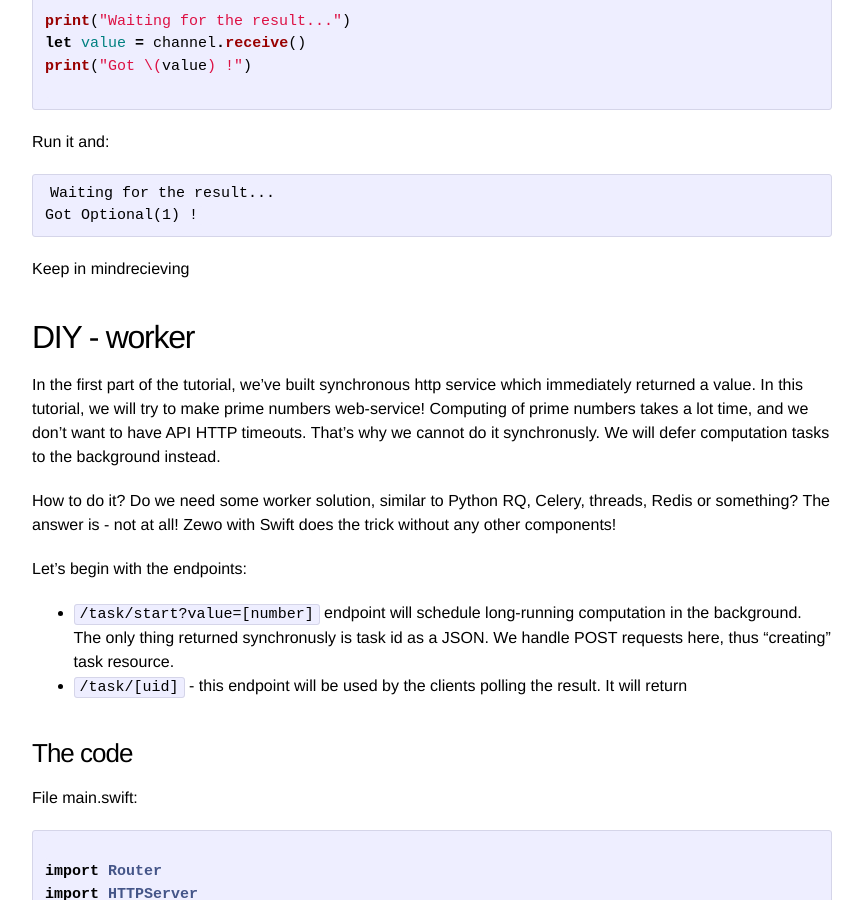
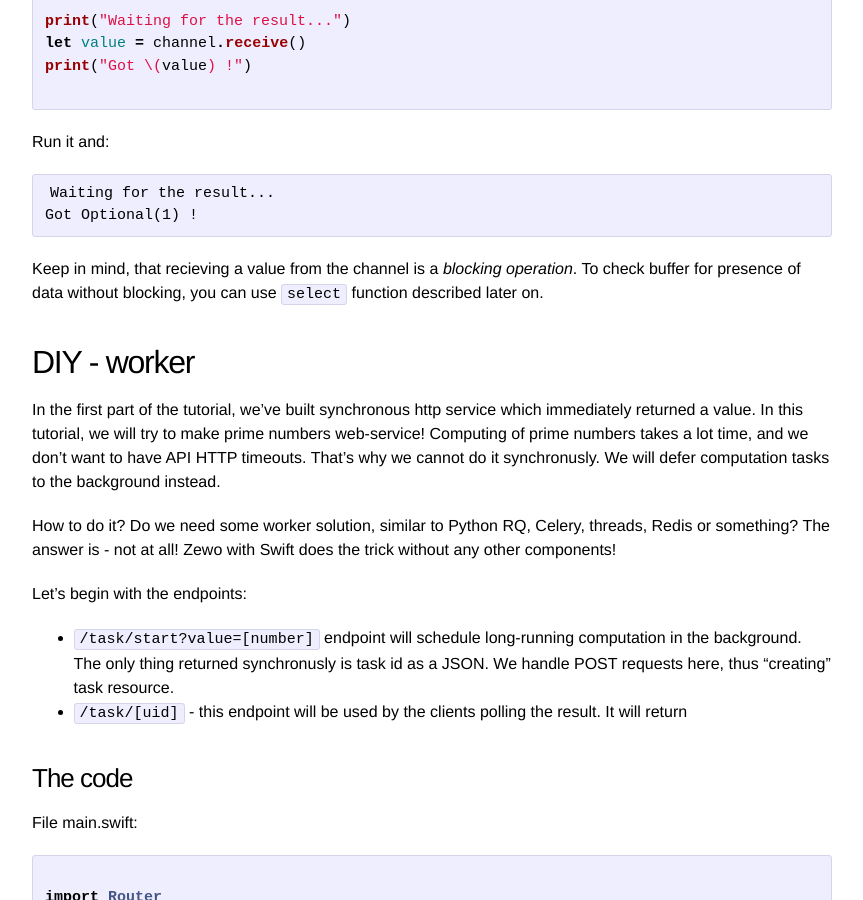
Before and after one commit to vi4m/vi4m.github.io, a Jekyll site: the page built from _posts/2016-09-04-swift-on-linux-tutorial-part-2.md, in a window 1280 px wide and 900 px high, scrolled down 1172 px. Shown: the whole window, without its empty margins (208-1071 px from the left). Built offline with Jekyll 4.4.1, drawn with Linux system fonts in a browser that asks for light colours; comment, search, counter and statistics services are not loaded.

Commit message:
Draft of tutorial 2

````diff
--- a/_posts/2016-09-04-swift-on-linux-tutorial-part-2.md
+++ b/_posts/2016-09-04-swift-on-linux-tutorial-part-2.md
@@ -61,7 +61,8 @@ Run it and:
 Waiting for the result...
 Got Optional(1) !
 ```
-Keep in mindrecieving
+Keep in mind, that recieving a value from the channel is a _blocking operation_. To check buffer for presence of data without blocking,
+ you can use `select` function described later on.
 
 
 ## DIY - worker
````
